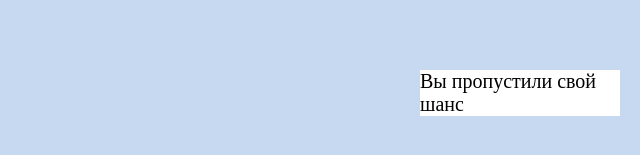
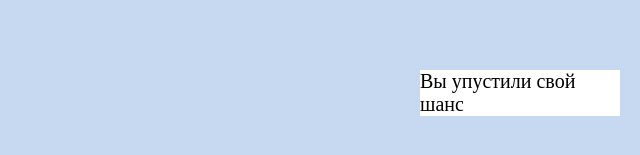
Before and after one commit to Semander/firstsite, a plain HTML site: page 2.html in a window 1280 px wide. Shown: the part 607-762 px from the top of the page, 640-1280 px from the left. Drawn offline with Linux system fonts and the light colour scheme.

Commit message:
page 2 changes

```diff
--- a/2.html
+++ b/2.html
@@ -55,7 +55,7 @@
             <p>7</p>
         </div>
         <div class="y">
-            <p>Вы пропустили свой шанс</p>
+            <p>Вы упустили свой шанс</p>
         </div>
     </div>
 
```
